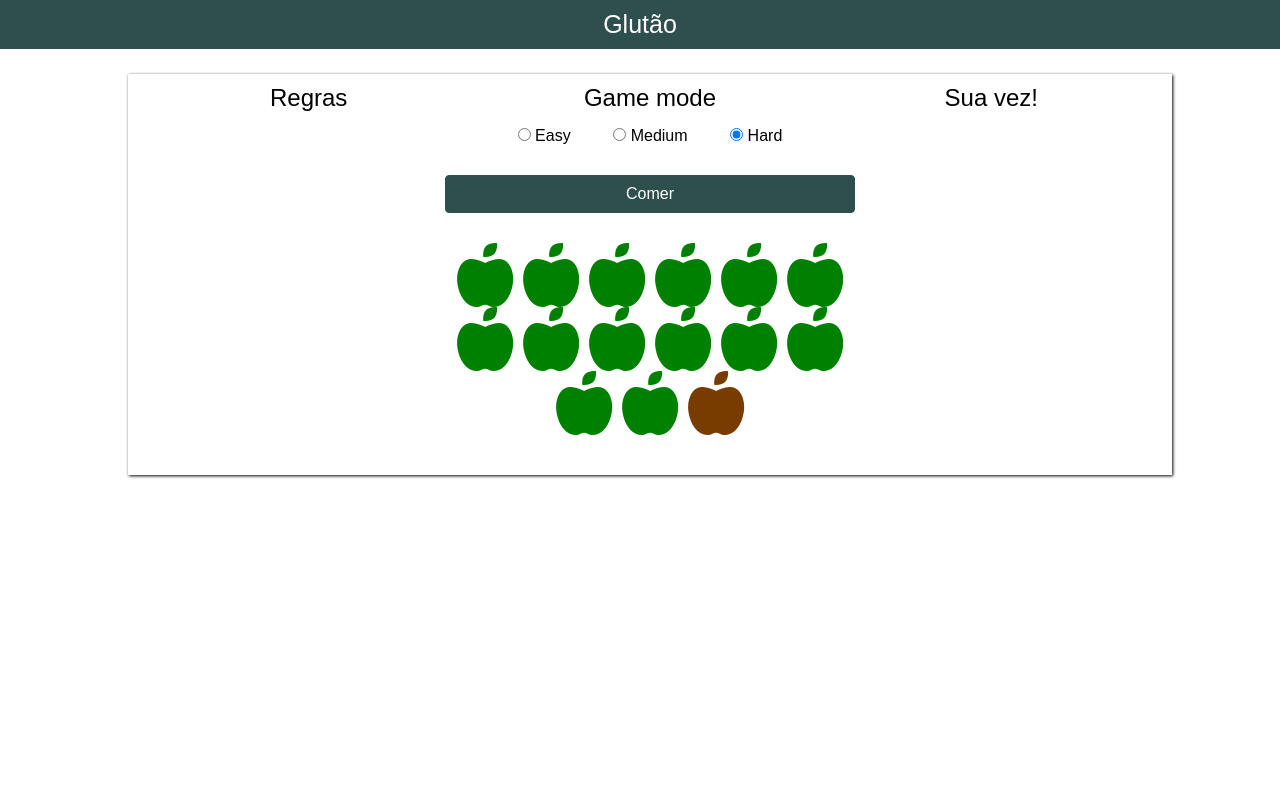
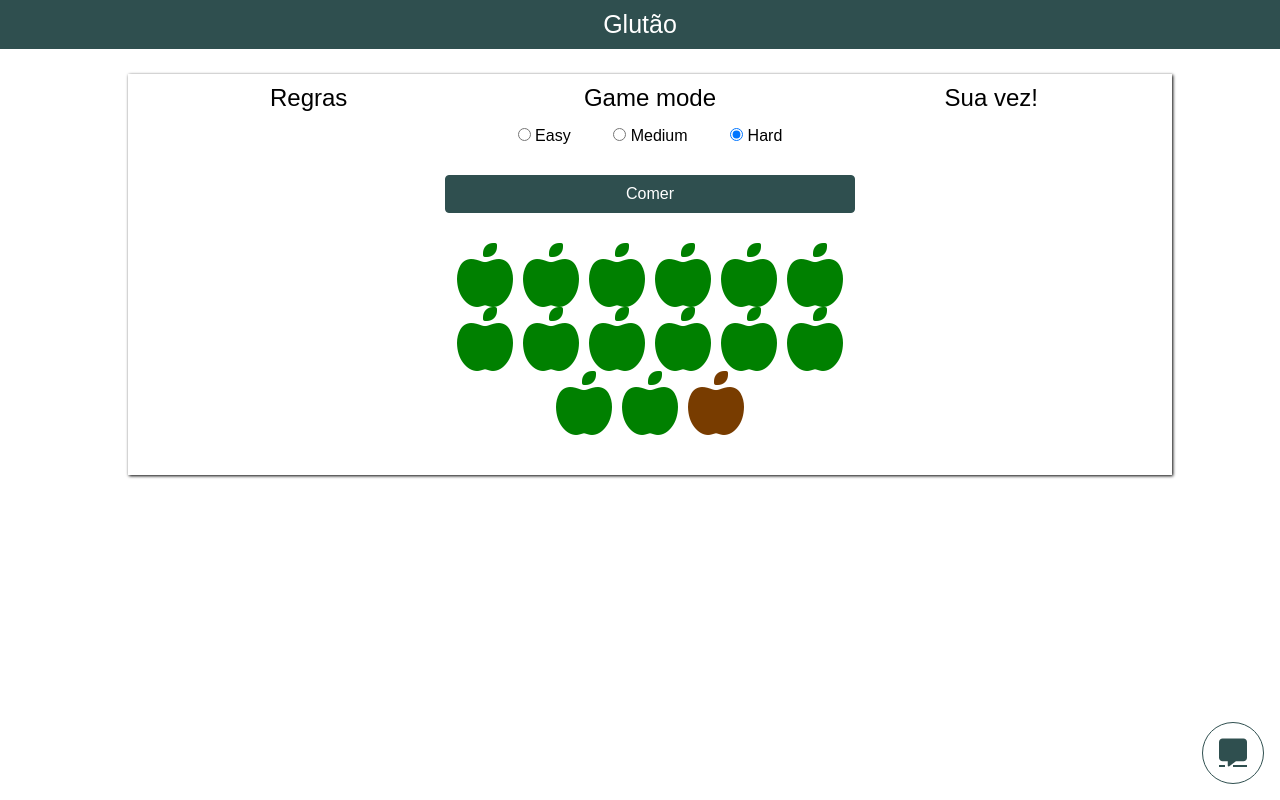
Before and after one commit to JorderGomes/Glutao, a plain HTML site: page index.html in a window 1280 px wide. Drawn offline with Linux system fonts and the light colour scheme.

Commit message:
adicionar botão feedback

```diff
--- a/css/estilo.css
+++ b/css/estilo.css
@@ -172,12 +172,7 @@ header{
 }
 
 .rotten{
-    /* color: black; */
     color: #783c00;
-}
-
-.disable{
-    /* color: gray; */
 }
 
 .btn{
@@ -206,8 +201,24 @@ header{
     border-color: green;
 }
 
+/* feedback */
 
+.feedback-link{
+    width: 60px;
+    height: 60px;
+    border-radius: 100%;
+    display: flex;
+    justify-content: center;
+    align-items: center;
+    font-size: 28px;
+    color: #2F4F4F;
+    border: 1px solid #2F4F4F;
+    position: absolute;
+    bottom: 16px;
+    right: 16px;
+}
 
+/* media */
 
 @media screen and (max-width: 1031px){
     .col-tab{
--- a/index.html
+++ b/index.html
@@ -61,8 +61,12 @@
             </div>
         </section> <!-- / container -->
     </div>
-<!-- / -->
 
+    <a href="https://www.google.com/" class="red feedback-link">
+        <i class="fa-solid fa-message"></i>
+    </a>
+
+    <script src="https://kit.fontawesome.com/d49239e0c9.js" crossorigin="anonymous"></script>
     <script src="js/jogo.js"></script>
 </body>
 </html>
```
